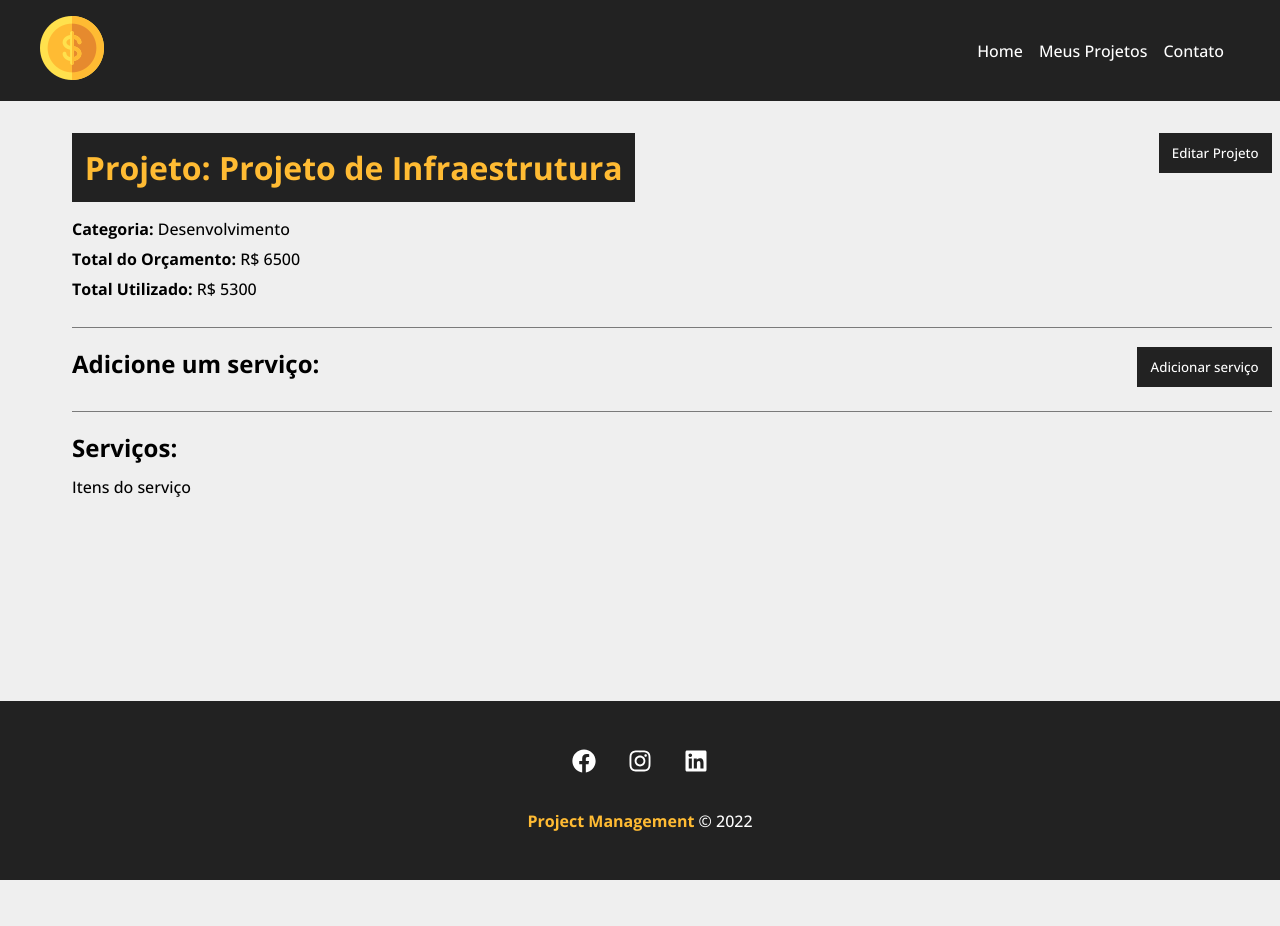
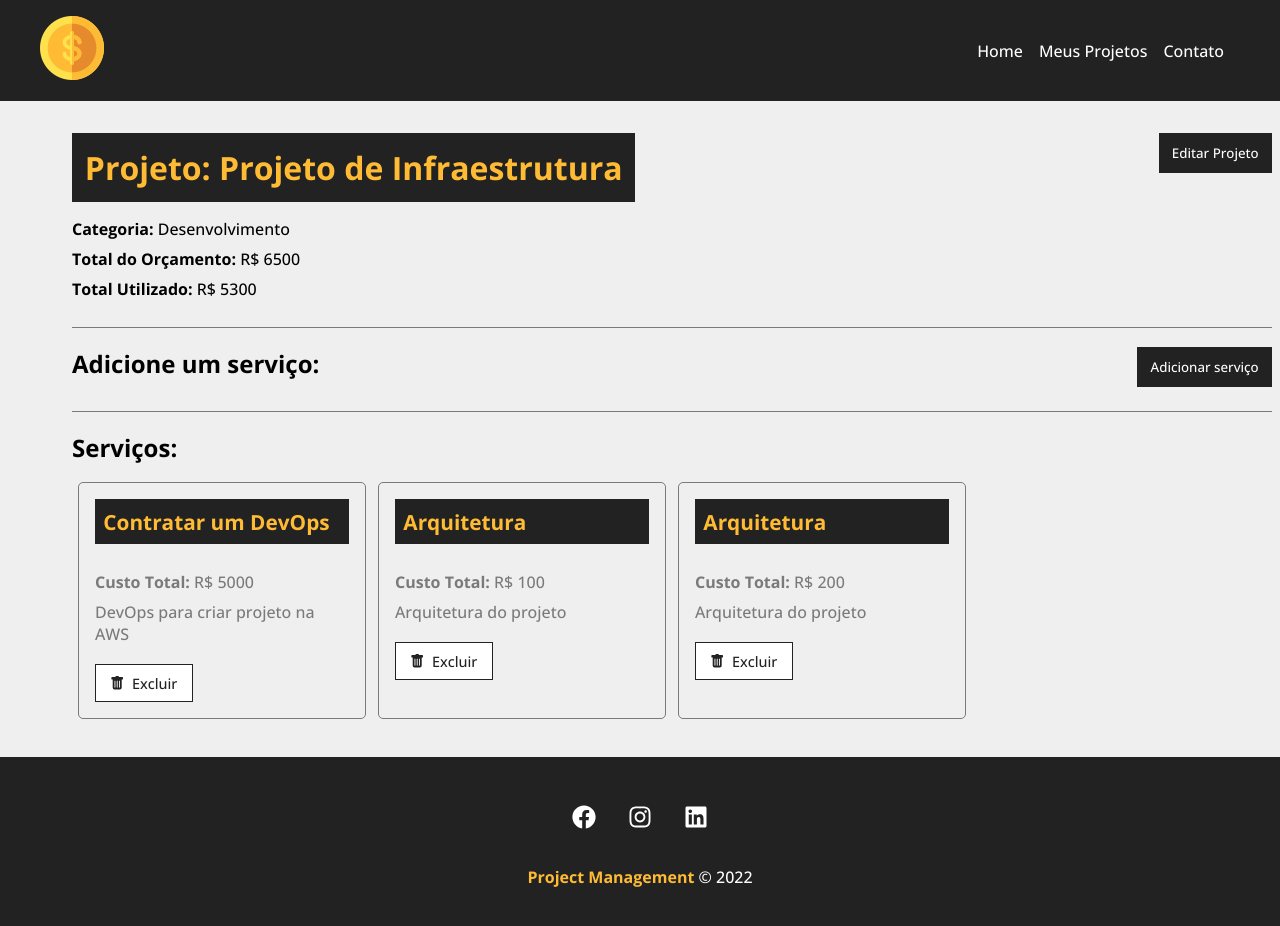
Before and after one commit to Kelvin-Freitas/ProjectManagement, a React (Create React App) app in the folder my-app/: page /project/2 in a window 1280 px wide. Shown: the top 926 px of the page. Before the commit the page ends 880 px from the top, so only its background shows below. Built offline with nearby package versions, Linux system fonts and the light colour scheme; data requests are answered from the project's data file.

Commit message:
exclusao de servicos e conclusao

```diff
--- a/my-app/src/components/pages/Project.js
+++ b/my-app/src/components/pages/Project.js
@@ -9,6 +9,7 @@
 import Message from '../layouts/Message'
 import ProjectForm from '../project/ProjectForm'
 import ServiceForm from '../service/ServiceForm'
+import ServiceCard from '../service/ServiceCard'
 
 function Project() {
 
@@ -16,6 +17,7 @@
     const [project, setProject] = useState([])
     const [showProjectForm, setShowProjectForm] = useState(false)
     const [showServiceForm, setShowServiceForm] = useState(false)
+    const [services, setServices] = useState([])
     const [message, setMessage] = useState()
     const [type, setType] = useState()
 
@@ -31,6 +33,7 @@
                 }).then(resp => resp.json())
                 .then((data) => {
                     setProject(data)
+                    setServices(data.services)
                 }).catch((err) => console.log(err))
         }, 300)
 
@@ -57,6 +60,30 @@
                 setType("success")
             })
             .catch((err) => console.log(err))
+    }
+
+    function removeService(id,cost){
+        const servicesUpdated = project.services.filter((service) => (
+            service.id !== id
+        ))
+        const projectUpdated = project
+
+        projectUpdated.services = servicesUpdated
+        projectUpdated.cost = parseFloat(projectUpdated.cost) - parseFloat(cost)
+
+        fetch(`http://localhost:5000/projects/${projectUpdated.id}`,{
+            method: 'PATCH',
+            headers: {
+                'Content-Type': 'application/json',
+            },
+            body: JSON.stringify(projectUpdated),
+        }).then((resp) => resp.json())
+        .then((data) => {
+            setProject(projectUpdated)
+            setServices(servicesUpdated)
+            setMessage('Serviço removido com sucesso!')
+        })
+        .catch((err) => console.log(err))
     }
 
     function toggleProjectForm() {
@@ -92,7 +119,7 @@
             body: JSON.stringify(project)
         }).then((resp) => resp.json())
         .then((data) => {
-            console.log(data)
+            setShowServiceForm(false)
         })
         .catch((err) => console.log(err))
     }
@@ -144,7 +171,19 @@
                         </div>
                         <h2>Serviços:</h2>
                         <Container customClass="start">
-                            <p>Itens do serviço</p>
+                            {services.length > 0 &&
+                                services.map((service) => (
+                                    <ServiceCard
+                                        id={service.id}
+                                        name={service.name}
+                                        cost={service.cost}
+                                        description={service.description}
+                                        key={service.id}
+                                        handleRemove={removeService}
+                                    />
+                                ))
+                            }
+                            {services.length === 0 && <p>Não há serviços cadastrados!</p>}
                         </Container>
                     </Container>
                 </div>
--- /dev/null
+++ b/my-app/src/components/service/ServiceCard.js
@@ -0,0 +1,31 @@
+import styles from '../project/ProjectCard.module.css'
+
+import {BsTrashFill} from 'react-icons/bs'
+
+function ServiceCard({id, name, cost, description, handleRemove}){
+
+    const remove = (e) => {
+        e.preventDefault()
+        handleRemove(id,cost)
+    }
+
+    return (
+        <div className={styles.project_card}>
+            <h4>{name}</h4>
+            <p>
+                <span>Custo Total:</span> R$ {cost}
+            </p>
+            <p>
+                {description}
+            </p>
+            <div className={styles.project_card_actions}>
+                <button onClick={remove}>
+                    <BsTrashFill />
+                    Excluir
+                </button>
+            </div>
+        </div>
+    )
+}
+
+export default ServiceCard
```
